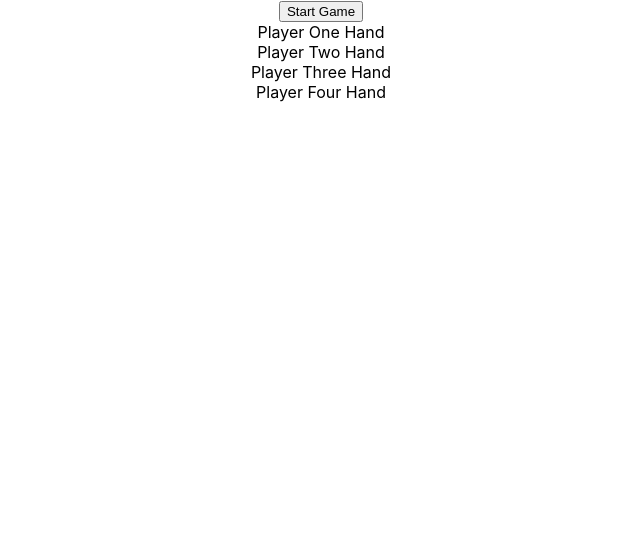
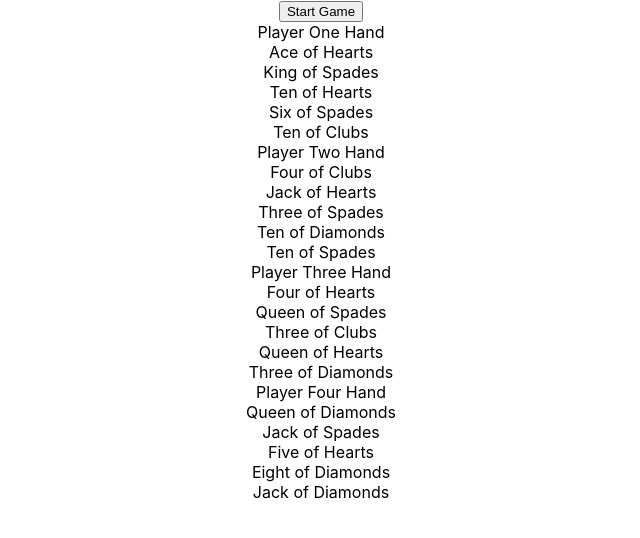
Before and after one commit to jchwv5/game, a React (Create React App) app: page / in a window 1280 px wide. Both pictures are taken after a click on the button "Start Game". Shown: the top 538 px of the page, without its empty margins (319-959 px from the left). Built offline with nearby package versions, Linux system fonts and the light colour scheme.

Commit message:
add functionality to clear starting hands and deal a new set of hands

```diff
--- a/src/components/deck/deck.js
+++ b/src/components/deck/deck.js
@@ -1,3 +1,4 @@
+import shuffle from "./shuffle";
 
 
 const buildDeck = () => {
@@ -33,6 +34,7 @@ const buildDeck = () => {
                 }
                 deck.push(card);
             }
+            shuffle(deck);
         }
         return deck;
 }
--- a/src/components/game/game.js
+++ b/src/components/game/game.js
@@ -1,43 +1,55 @@
-import {useEffect, useState} from 'react';
+import {useState, useEffect} from 'react';
 import buildDeck from '../deck/deck';
-import shuffle from '../deck/shuffle';
-import { dealAllPlayers } from './gameHelpers';
+import { startGame } from './gameHelpers';
 
 const Game = () => {
     const [playerOneHand, setPlayerOneHand] = useState([]);
     const [playerTwoHand, setPlayerTwoHand] = useState([]);
     const [playerThreeHand, setPlayerThreeHand] = useState([]);
-    const [playerfourHand, setPlayerFourHand] = useState([]);
+    const [playerFourHand, setPlayerFourHand] = useState([]);
     const [deck, setDeck] = useState([]);
 
     useEffect(() => {
         setDeck(buildDeck);
       }, []);
 
-    const startGame = () => {
-        setDeck(shuffle(deck))
-        dealAllPlayers(
-            playerOneHand,
-            playerTwoHand,
-            playerThreeHand,
-            playerfourHand,
-            5,
-            deck
-        )
-    }
-
     return (
         <div>
-            <button onClick={startGame}>Start Game</button>
-        <div>
+            <button onClick={() => startGame(
+                setDeck,
+                buildDeck,
+                playerOneHand,
+                playerTwoHand,
+                playerThreeHand,
+                playerFourHand,
+                deck)}>
+                Start Game
+                </button>
+            <div>
             Player One Hand
-            <div>{playerOneHand}</div>
+            <div>
+            {playerOneHand.length > 0 && playerOneHand.map((card) => (
+                <div>{card.card} of {card.suit}</div>
+            ))}
+            </div>
             Player Two Hand
-            <div>{playerTwoHand}</div>
+            <div>
+            {playerTwoHand.map((card) => (
+                <div>{card.card} of {card.suit}</div>
+            ))}
+            </div>
             Player Three Hand
-            <div>{playerThreeHand}</div>
+            <div>
+            {playerThreeHand.map((card) => (
+                <div>{card.card} of {card.suit}</div>
+            ))}
+            </div>
             Player Four Hand
-            <div>{playerfourHand}</div>
+            <div>
+            {playerFourHand.map((card) => (
+                <div>{card.card} of {card.suit}</div>
+            ))}
+            </div>
         </div>
         </div>
     )
--- a/src/components/game/gameHelpers.js
+++ b/src/components/game/gameHelpers.js
@@ -10,5 +10,26 @@ export function dealAllPlayers(playerOneHand, playerTwoHand, playerThreeHand, pl
         deck.splice(0, 1)
         cards --;
     }
-    console.log(playerOneHand, playerTwoHand, playerThreeHand, playerFourHand)
 }
+
+export function startGame(setDeck,
+    buildDeck,
+    playerOneHand,
+    playerTwoHand,
+    playerThreeHand,
+    playerFourHand,
+    deck) {
+        playerOneHand.length = 0;
+        playerTwoHand.length = 0;
+        playerThreeHand.length = 0;
+        playerFourHand.length = 0;
+        setDeck(buildDeck);
+        dealAllPlayers(
+            playerOneHand,
+            playerTwoHand,
+            playerThreeHand,
+            playerFourHand,
+            5,
+            deck
+        )
+}
```
